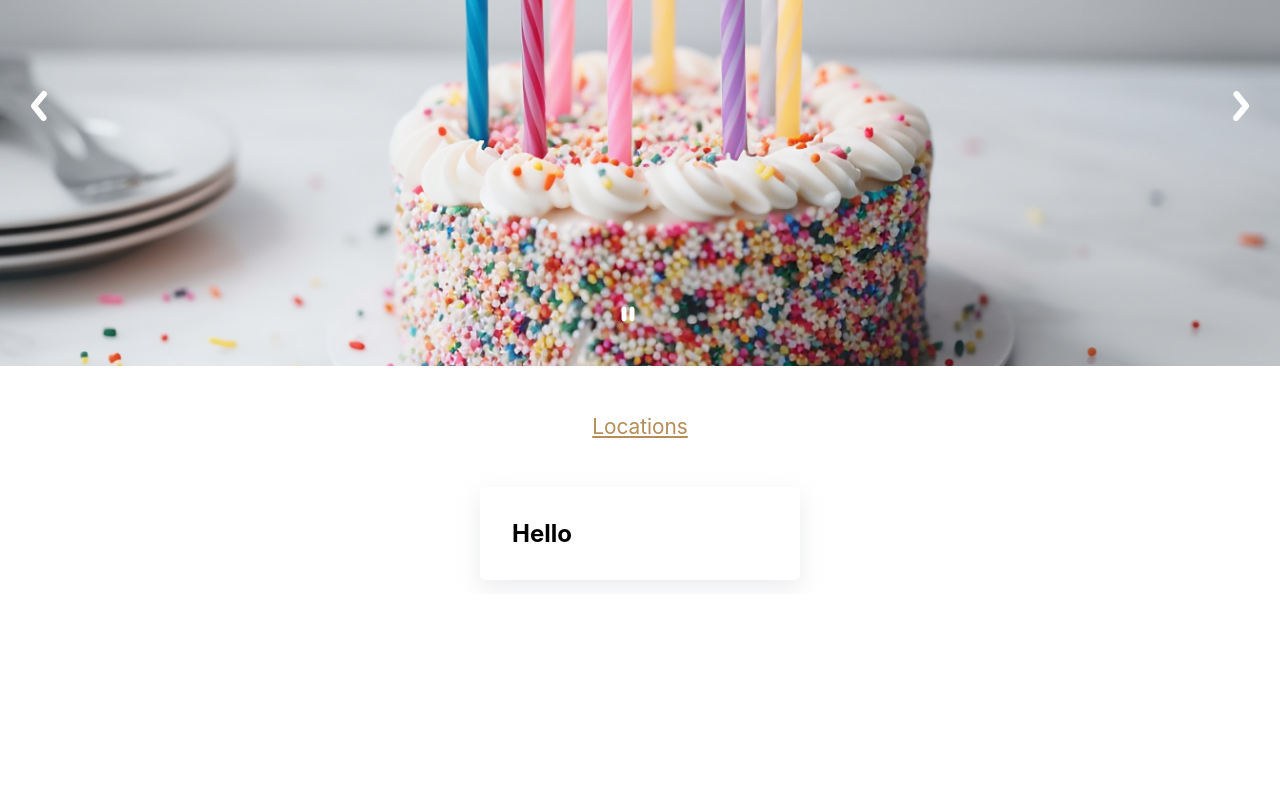
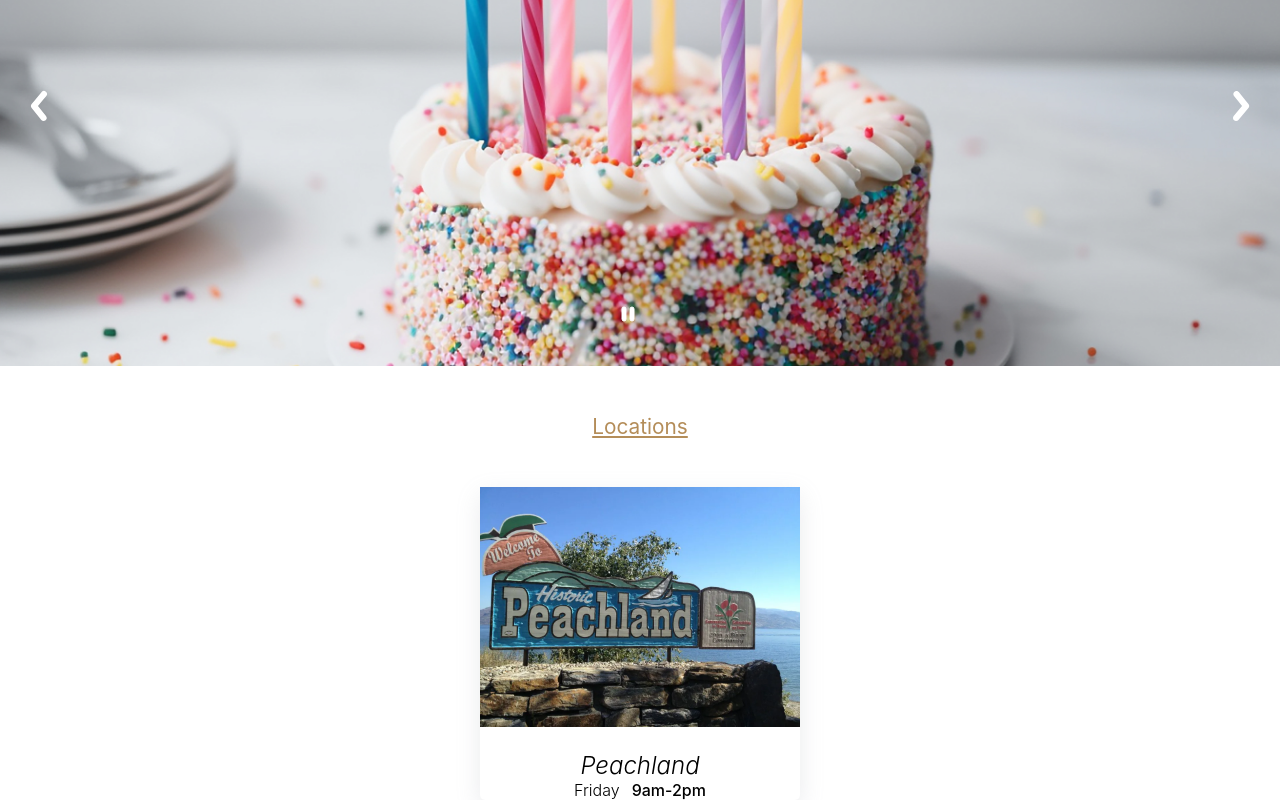
Before and after one commit to Smoopfrog/asweetromance, a React (Create React App) app: page / in a window 1280 px wide. Shown: the part 206-1006 px from the top of the page. Before the commit the page ends 800 px from the top, so only its background shows below. Built offline with nearby package versions, Linux system fonts and the light colour scheme.

Commit message:
add info

```diff
--- a/src/Components/LocationCard.jsx
+++ b/src/Components/LocationCard.jsx
@@ -1,9 +1,19 @@
 import "../Styles/LocationCard.css";
+import peachland from "../Assets/peachland.webp";
 
 const LocationCard = () => {
   return (
     <article className="location-card">
-      <h1>Hello</h1>
+      <img
+        className="location-img"
+        src={peachland}
+        alt="A lovely day showcasing the peachland welcome sign"
+      />
+      <h1 className="location-title">Peachland</h1>
+      <div className="location-time">
+        <div className="location-date">Friday</div>
+        <div className="location-hours">9am-2pm</div>
+      </div>
     </article>
   );
 };
--- a/src/Styles/LocationCard.css
+++ b/src/Styles/LocationCard.css
@@ -1,6 +1,31 @@
 .location-card {
+  display: flex;
+  flex-direction: column;
+  align-items: center;
   width: 25%;
-  padding: 2rem;
   border-radius: 5px;
   box-shadow: rgba(149, 157, 165, 0.2) 0px 8px 24px;
+}
+
+.location-img {
+  width: 100%;
+  padding-bottom: 24px;
+}
+
+.location-title {
+  font-weight: 300;
+  font-style: italic;
+}
+
+.location-time {
+  display: flex;
+  gap: 12px;
+}
+
+.location-date {
+  font-weight: 300;
+}
+
+.location-hours {
+  font-weight: 500;
 }/*# sourceMappingURL=LocationCard.css.map */
--- a/src/Styles/LocationCard.scss
+++ b/src/Styles/LocationCard.scss
@@ -1,6 +1,33 @@
 .location-card {
+  display: flex;
+  flex-direction: column;
+  align-items: center;
   width: 25%;
-  padding: 2rem;
+  // padding: 2rem;
   border-radius: 5px;
   box-shadow: rgba(149, 157, 165, 0.2) 0px 8px 24px;
 }
+
+.location-img {
+  width: 100%;
+  padding-bottom: 24px;
+}
+
+.location-title {
+  font-weight: 300;
+  font-style: italic;
+}
+
+.location-time {
+  display: flex;
+  gap: 12px;
+}
+
+.location-date {
+  font-weight: 300;
+
+}
+
+.location-hours {
+  font-weight: 500;
+}
```
Also changed, not shown: src/Assets/peachland.webp (added), 1 other file (tests, documents, lock files or other folders).
